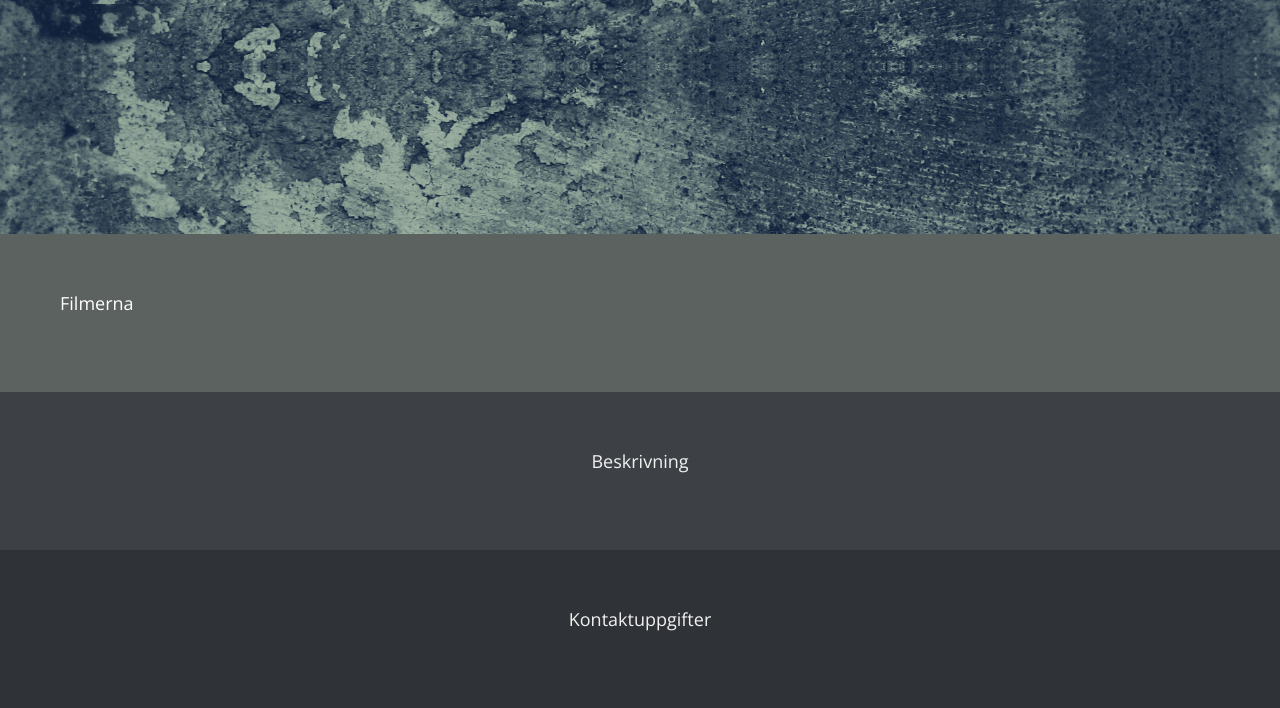
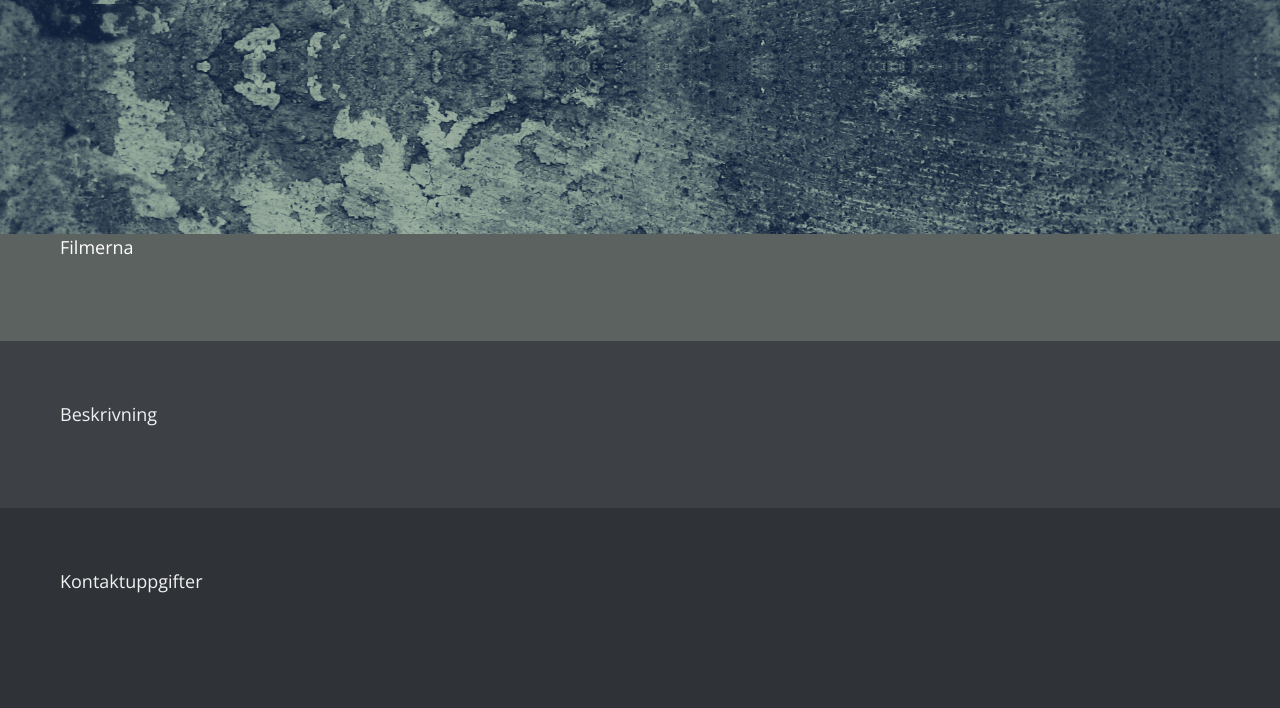
Before and after one commit to hanabi1/coop-tekhog, a PHP site: page / in a window 1280 px wide. Shown: the part 566-1274 px from the top of the page. After the commit the page ends 1159 px from the top, so only its background shows below. Run offline with PHP 8.4, Linux system fonts and the light colour scheme; a stand-in replaces the project's code that opens the database connection; style sheets or scripts are compiled from the project's sources; some libraries are stand-ins or nearby versions.

Commit message:
Css-fix
More fixes

```diff
--- a/public/css/style.css
+++ b/public/css/style.css
@@ -7,7 +7,7 @@ html {
 
 body {
   max-width: 100%;
-  background-color: #000;
+  background-color: red;
   font-family: 'Open Sans', sans-serif;
 }
 
@@ -106,7 +106,7 @@ nav a {
 /*Thumbnail*/
 .bxslider > .slide > .video-thumbnail{
   width:90%;
-  height:400px;
+  height:600px;
   margin-left: 5%;  /*This margin makes the next/previus arrows on the slider more visible*/
 
 }
@@ -129,6 +129,8 @@ nav a {
   color: #fff;
   clear: both;
   margin: 0 auto;
+  line-height: 1.5;
+  margin-top: -60px;
 }
 
 #bx-pager > a{
@@ -154,14 +156,14 @@ nav a {
 }
 
 .info-box {
-  margin: 0 auto;
   clear: both;
   width: 100%;
   padding: 60px;
   color: #f1f1f1;
   background-color: #3d4146;
   margin: 0 auto;
-  text-align: center;
+  text-align: left;
+  line-height: 1.5;
 }
 
 .contact-box {
@@ -170,8 +172,9 @@ nav a {
   width: 100%;
   padding: 60px;
   background-color: #2f3236;
-  text-align: center;
+  text-align: left;
   color: #f1f1f1;
+  line-height: 1.5;
 }
 
 /* MOVIE WRAPPER
--- a/public/js/application.js
+++ b/public/js/application.js
@@ -48,7 +48,7 @@ function renderData (movies) {
 
 			//(this). returns the <img> that was clicked. We cant put the video into the image....
 			//So we replace the content in the parent of <img> ie the <li>!
-			$(this).parent().html('<iframe width="100%" height="400px" src="//www.youtube.com/embed/'+ videoID +'?modestbranding=1;autoplay=1" frameborder="0" allowfullscreen></iframe>');
+			$(this).parent().html('<iframe width="100%" height="600px" src="//www.youtube.com/embed/'+ videoID +'?modestbranding=1;autoplay=1" frameborder="0" allowfullscreen></iframe>');
 
 		});
 		// Add the titles+author to div with ID bx-pager.
```
